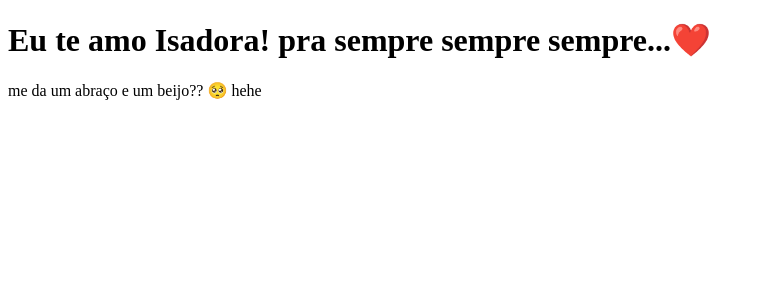
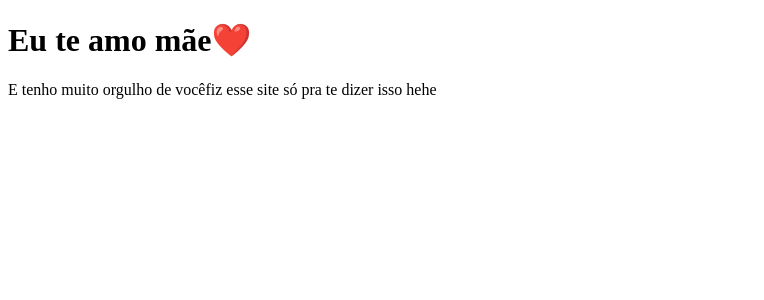
Before and after one commit to dazcodee/build-me, a Next.js app: page / in a window 1280 px wide. Shown: the top 300 px of the page, without its empty margins (0-764 px from the left). Built offline with nearby package versions, Linux system fonts and the light colour scheme.

Commit message:
pra minha mae

```diff
--- a/pages/index.js
+++ b/pages/index.js
@@ -1,8 +1,9 @@
 function Home() {
   return (
     <>
-      <h1>Eu te amo Isadora! pra sempre sempre sempre...❤️ </h1>
-      <p1>me da um abraço e um beijo?? 🥺 hehe</p1>
+      <h1>Eu te amo mãe❤️ </h1>
+      <p1>E tenho muito orgulho de você</p1>
+      <p1>fiz esse site só pra te dizer isso hehe</p1>
     </>
   );
 }
```
